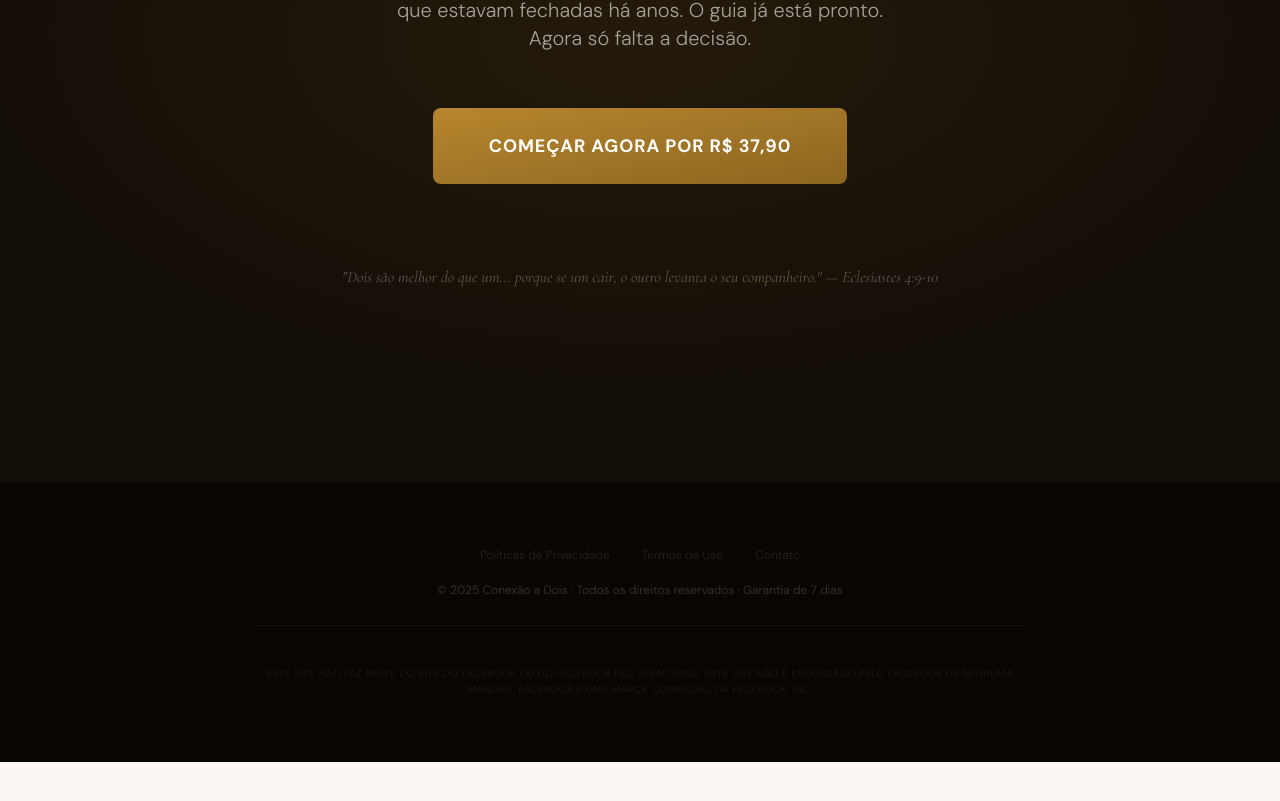
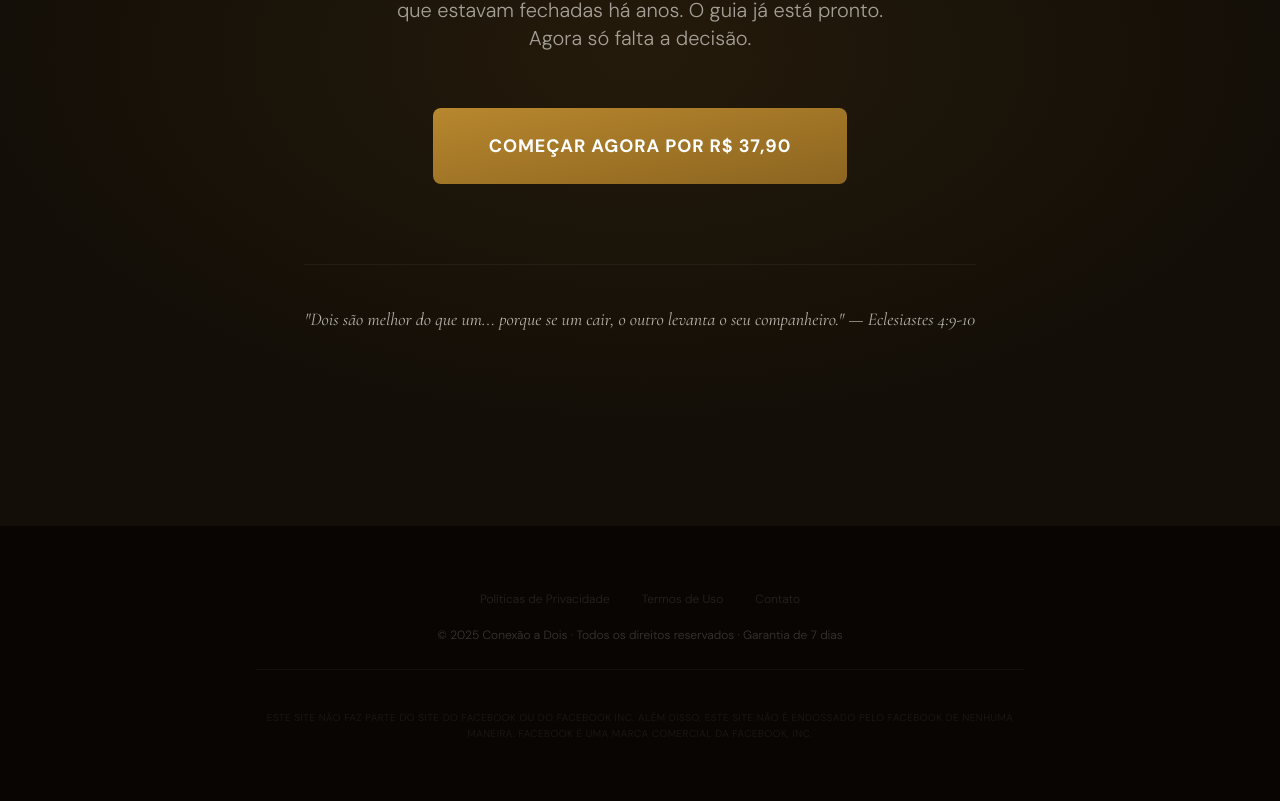
Before and after one commit to vdl2311/conexao-a-dois, a React (Vite) app: page / in a window 1280 px wide. Shown: the part 10696-11497 px from the top of the page. Before the commit the page ends 11458 px from the top, so only its background shows below. Built offline with nearby package versions, Linux system fonts and the light colour scheme; a web font is replaced by a local one.

Commit message:
feat: Enhance FinalCTA component styling
Update typography and add decorative elements to the FinalCTA component for improved visual appeal and emphasis on the quote.

```diff
--- a/src/components/FinalCTA.tsx
+++ b/src/components/FinalCTA.tsx
@@ -49,7 +49,7 @@ export const FinalCTA = () => {
           whileInView={{ opacity: 1 }}
           viewport={{ once: true }}
           transition={{ delay: 0.5 }}
-          className="mt-20 font-serif italic text-base text-brand-cream/30 max-w-2xl mx-auto leading-relaxed"
+          className="mt-20 font-serif italic text-lg text-brand-cream/70 max-w-2xl mx-auto leading-relaxed border-t border-white/5 pt-10"
         >
           "Dois são melhor do que um... porque se um cair, o outro levanta o seu companheiro." — Eclesiastes 4:9-10
         </motion.p>
```
